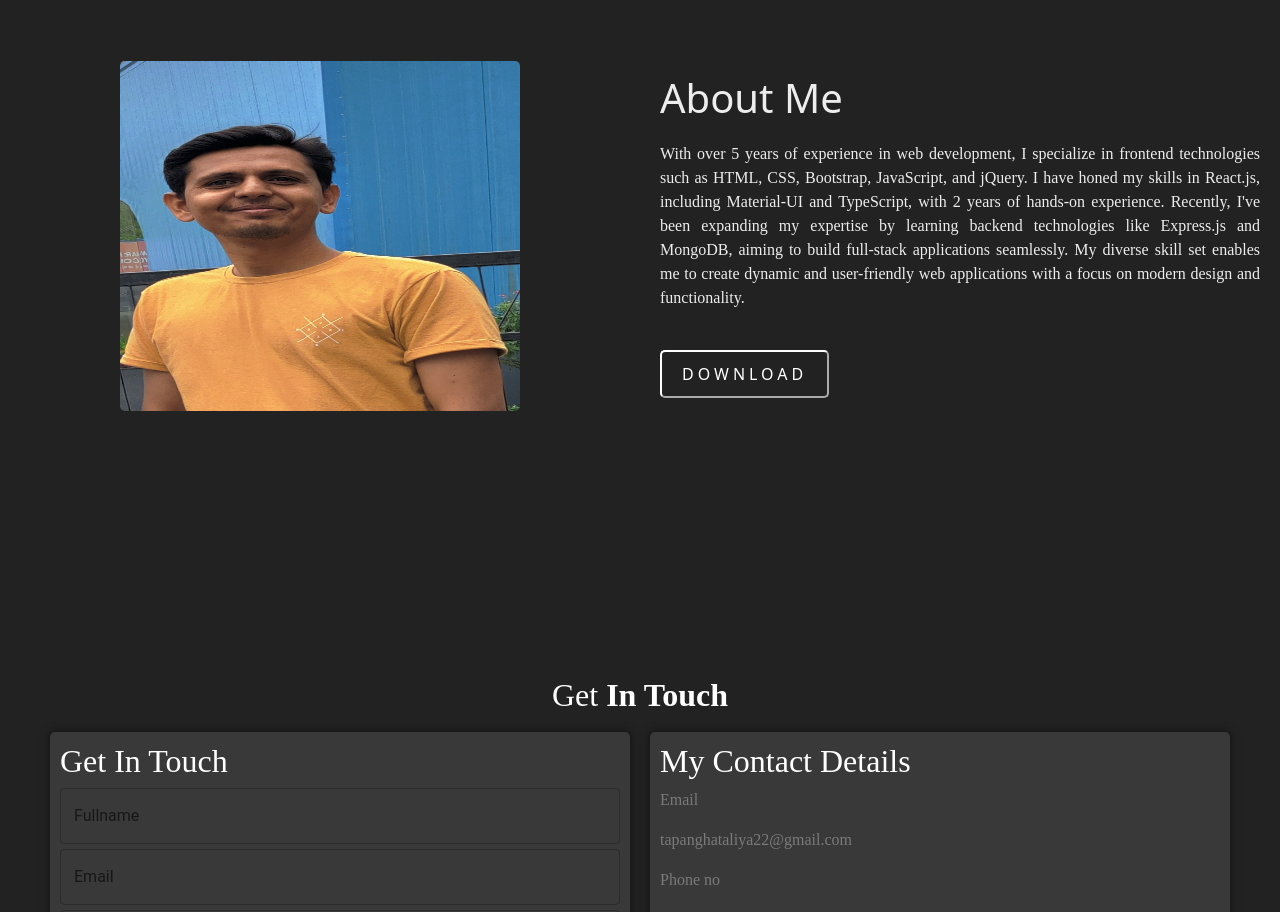
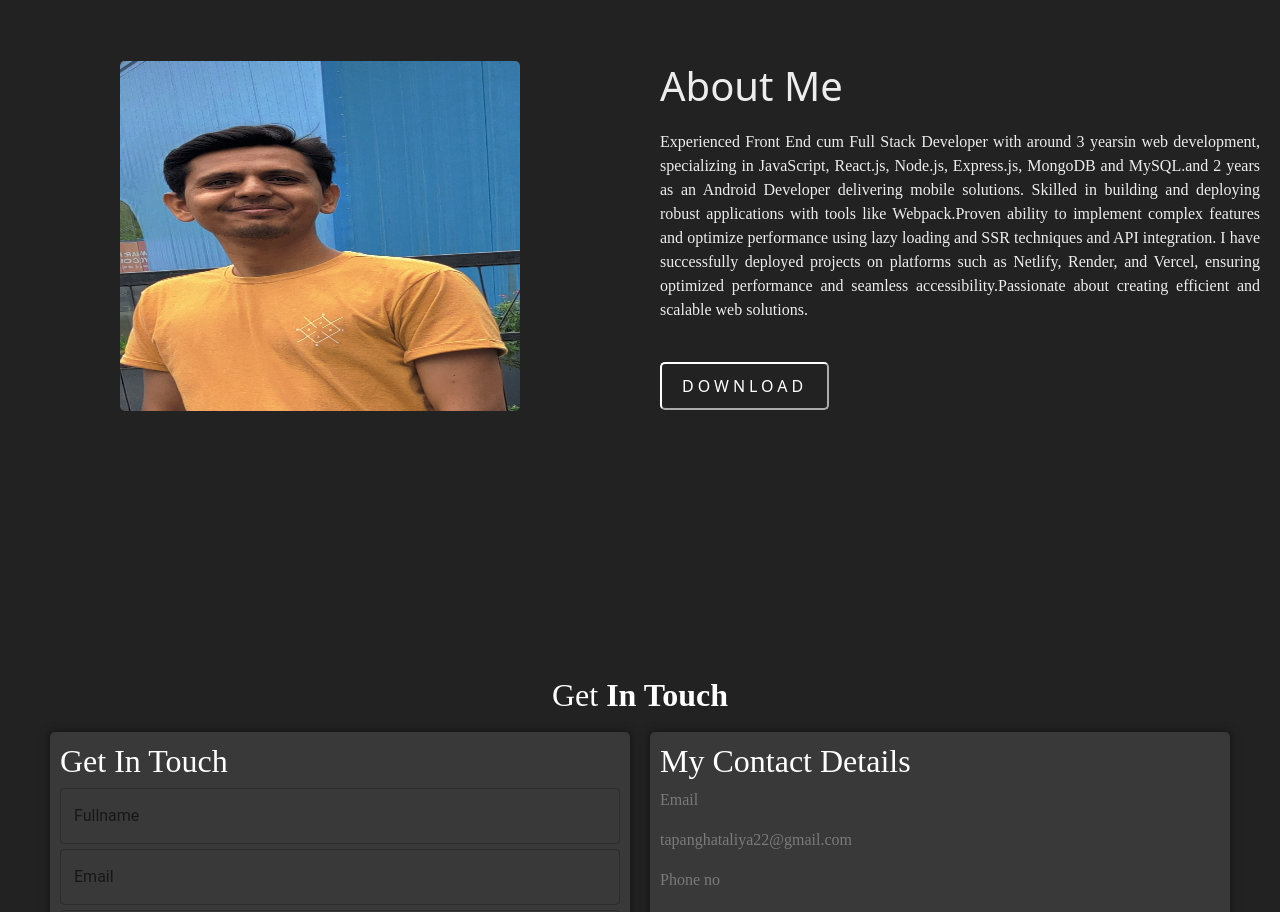
Before and after one commit to Tapan2211/MyWebPortfolio, a React (Create React App) app: page / in a window 1280 px wide. Shown: the part 3480-4392 px from the top of the page. Built offline with nearby package versions, Linux system fonts and the light colour scheme.

Commit message:
add some data and make change in skill and portfolio

```diff
--- a/src/components/About/About.jsx
+++ b/src/components/About/About.jsx
@@ -27,8 +27,13 @@ function About() {
                 </h1>
 
                 <p style={{ color: '#ededed', justifyContent: 'start', textAlign: 'justify' }}>
-
-With over 5 years of experience in web development, I specialize in frontend technologies such as HTML, CSS, Bootstrap, JavaScript, and jQuery. I have honed my skills in React.js, including Material-UI and TypeScript, with 2 years of hands-on experience. Recently, I've been expanding my expertise by learning backend technologies like Express.js and MongoDB, aiming to build full-stack applications seamlessly. My diverse skill set enables me to create dynamic and user-friendly web applications with a focus on modern design and functionality.
+                    Experienced Front End cum Full Stack Developer with around 3 yearsin web development, specializing in JavaScript,
+                    React.js, Node.js, Express.js, MongoDB and MySQL.and 2 years as an Android Developer delivering mobile solutions.
+                    Skilled in building and deploying robust applications with tools like Webpack.Proven ability to implement complex features
+                    and optimize performance using lazy loading and SSR techniques and API integration. I have successfully deployed projects
+                    on platforms such as Netlify, Render, and Vercel, ensuring optimized performance and seamless accessibility.Passionate about
+                    creating efficient and scalable web solutions.
+                    {/* With over 5 years of experience in web development, I specialize in frontend technologies such as HTML, CSS, Bootstrap, JavaScript, and jQuery. I have honed my skills in React.js, including Material-UI and TypeScript, with 2 years of hands-on experience. Recently, I've been expanding my expertise by learning backend technologies like Express.js and MongoDB, aiming to build full-stack applications seamlessly. My diverse skill set enables me to create dynamic and user-friendly web applications with a focus on modern design and functionality. */}
                 </p><br />
 
                 <button variant="outlined" className={styles.btn} onClick={() => downloadPDF()}>
```
